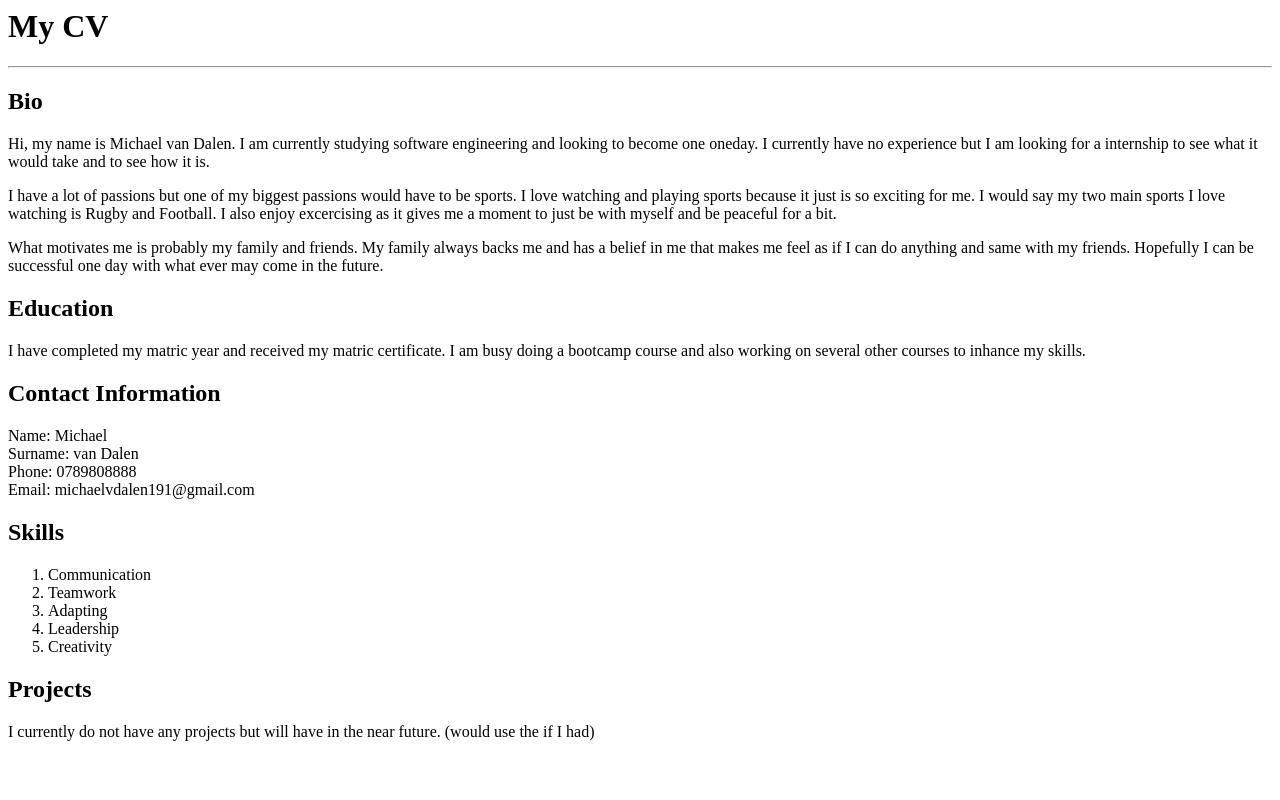
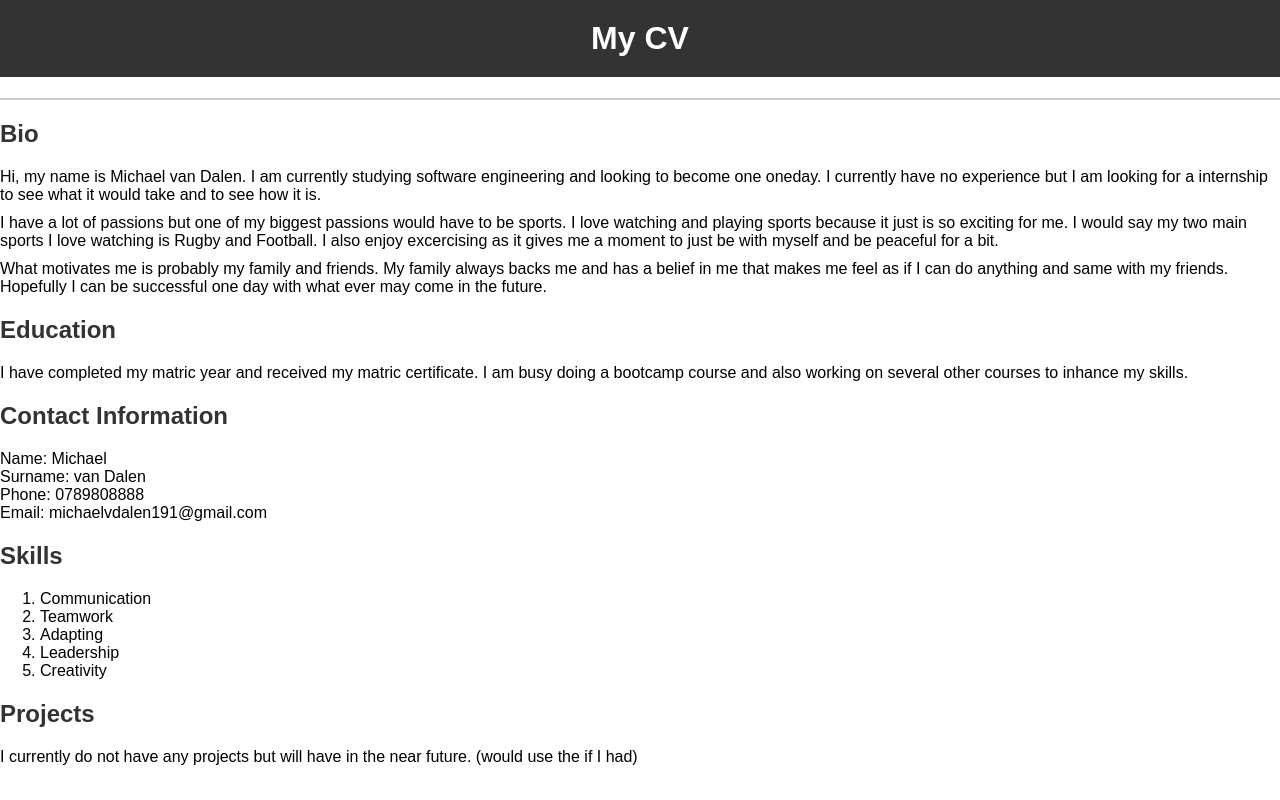
Before and after one commit to michael-vandalen/Project, a plain HTML site: page index.html in a window 1280 px wide. Drawn offline with Linux system fonts and the light colour scheme.

Commit message:
Changes made by adding styling for issue 2

```diff
--- a/index.html
+++ b/index.html
@@ -7,6 +7,46 @@
 </head>
 <body>
     <h1>My CV</h1>
+    <style>
+        body {
+            font-family: Arial, sans-serif;
+            margin: 0;
+            padding: 0;
+        }
+
+        h1 {
+            text-align: center;
+            background-color: #333;
+            color: white;
+            padding: 20px;
+        }
+
+        h2 {
+            color: #333;
+        }
+
+        hr {
+            border: 1px solid #ccc;
+        }
+
+        p {
+            margin: 10px 0;
+        }
+
+        ul {
+            list-style-type: disc;
+            margin-left: 20px;
+        }
+
+        .contact-info {
+            font-weight: bold;
+        }
+
+        .skills {
+            font-weight: bold;
+        }
+
+    </style>
 <hr>
     <h2>Bio</h2>
 
```
